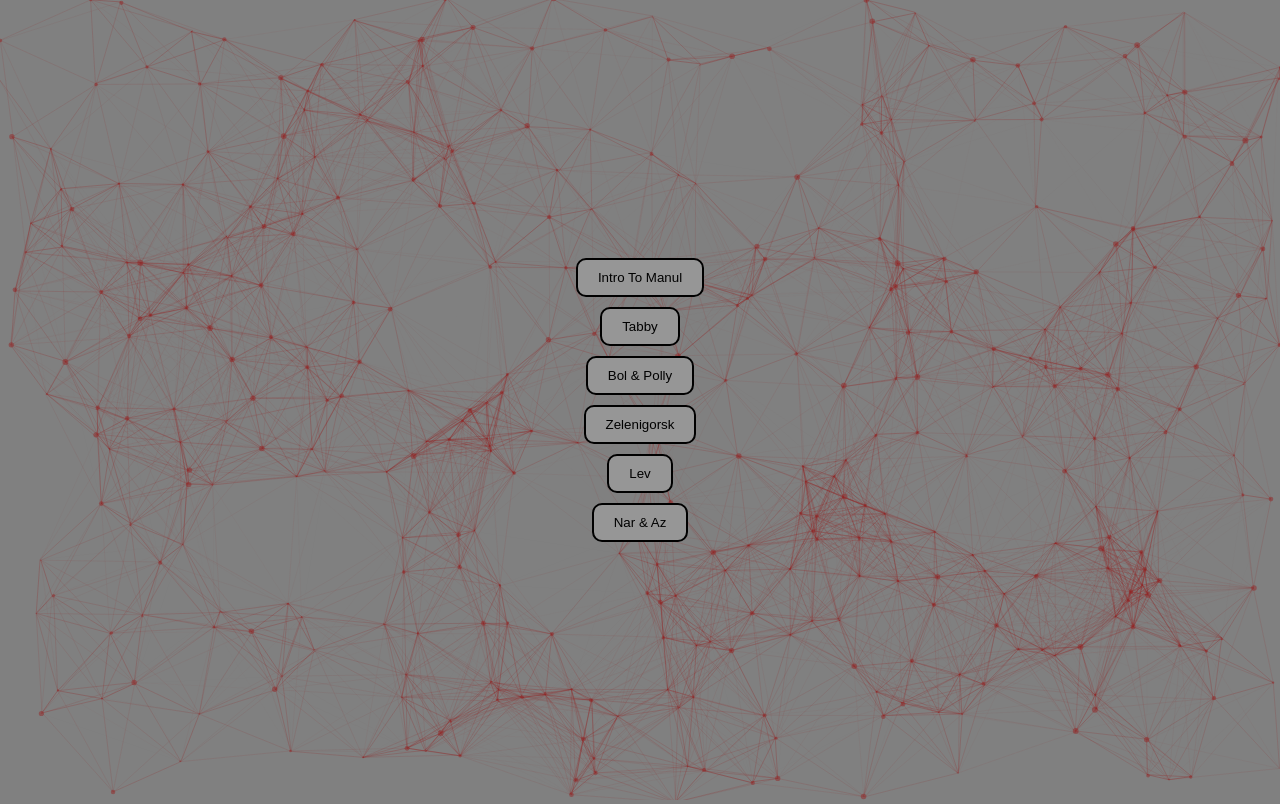
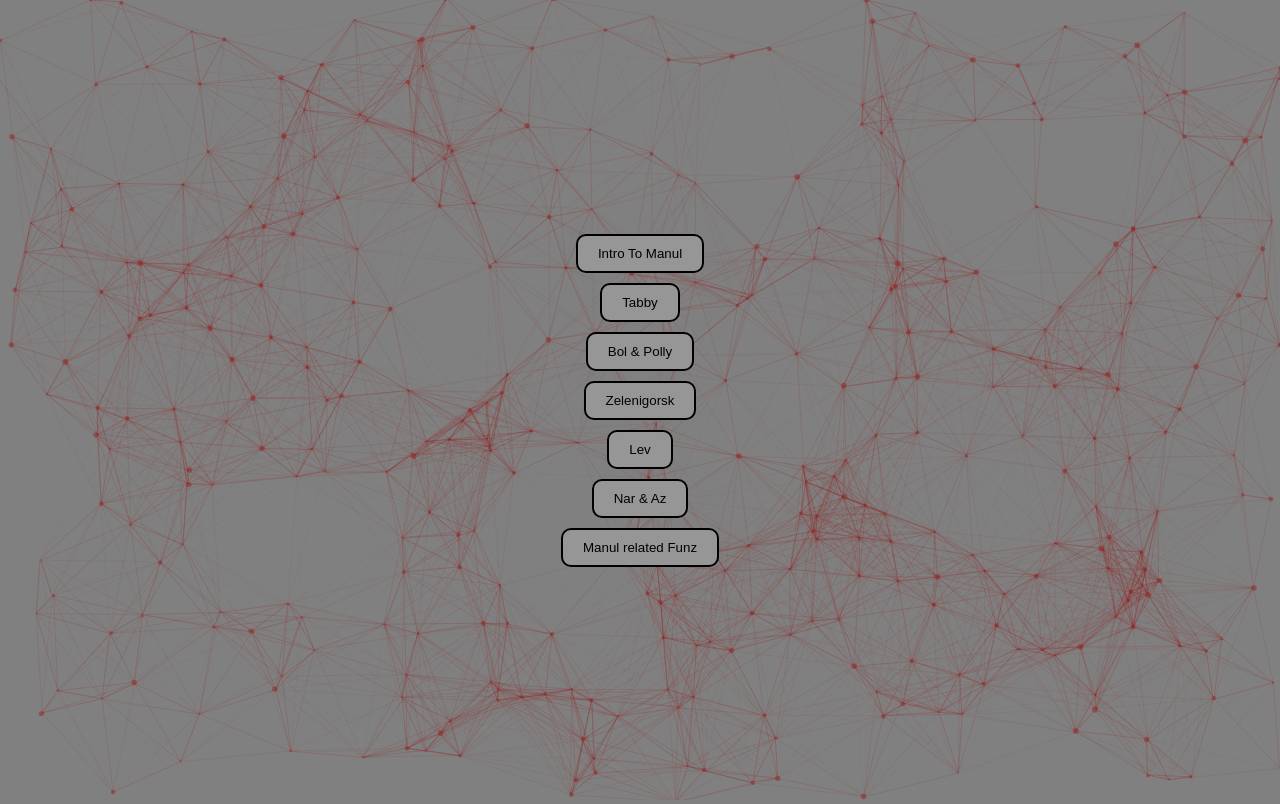
Before and after one commit to Snippychicky/Snippychicky.github.io, a plain HTML site: page index.html in a window 1280 px wide. Drawn offline with nearby package versions, Linux system fonts and the light colour scheme; animation ran at ten frames a second.

Commit message:
Update index.html

```diff
--- a/index.html
+++ b/index.html
@@ -54,6 +54,7 @@
         <button class="popup-button" onclick="location.href='Zel.html'">Zelenigorsk</button>
         <button class="popup-button" onclick="location.href='Lev.html'">Lev</button>
         <button class="popup-button" onclick="location.href='Naz.html'">Nar & Az</button>
+        <button class="popup-button" onclick="location.href='Naz.html'">Manul related Funz</button>
 
     </div>
 
```
